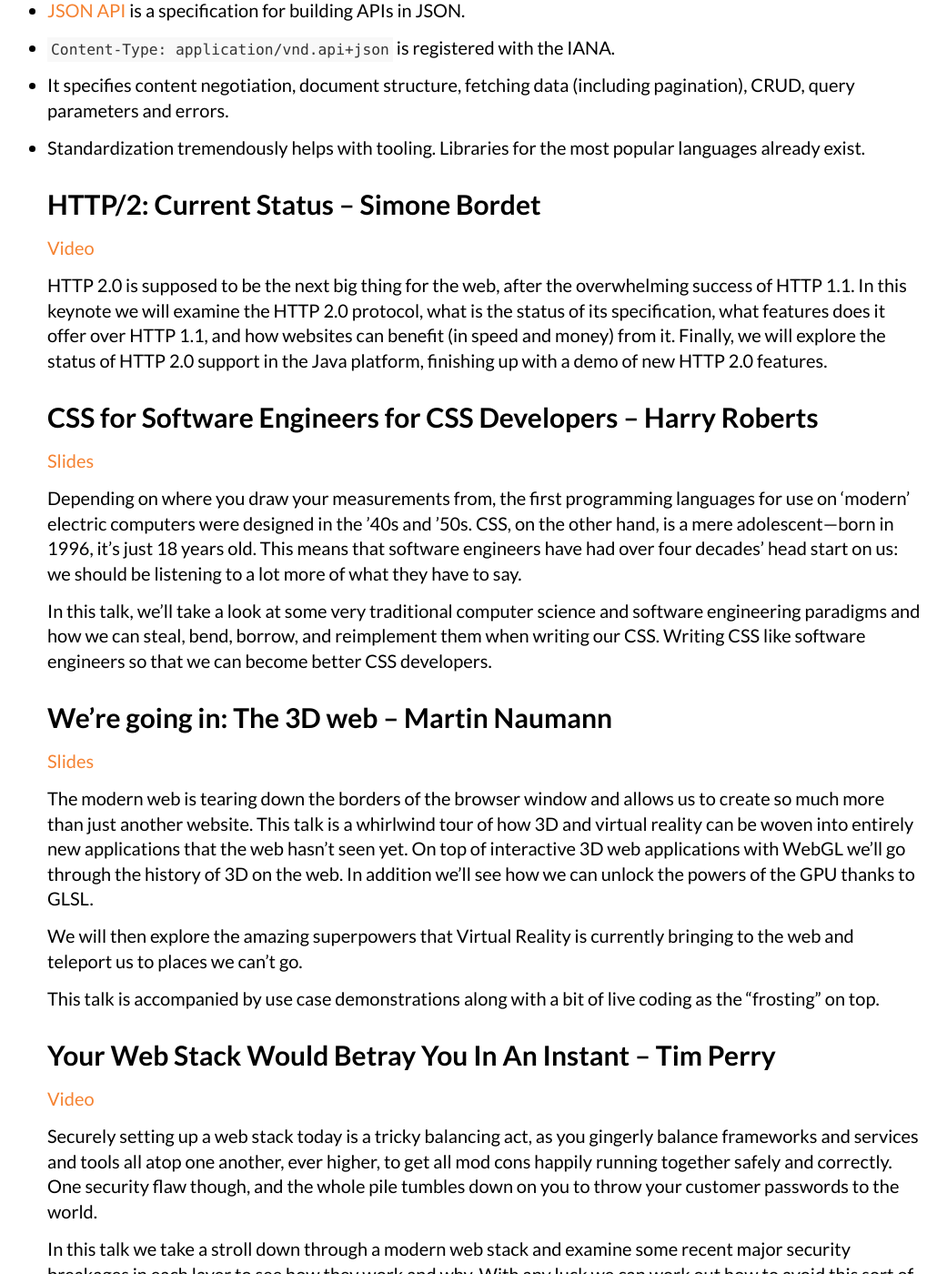
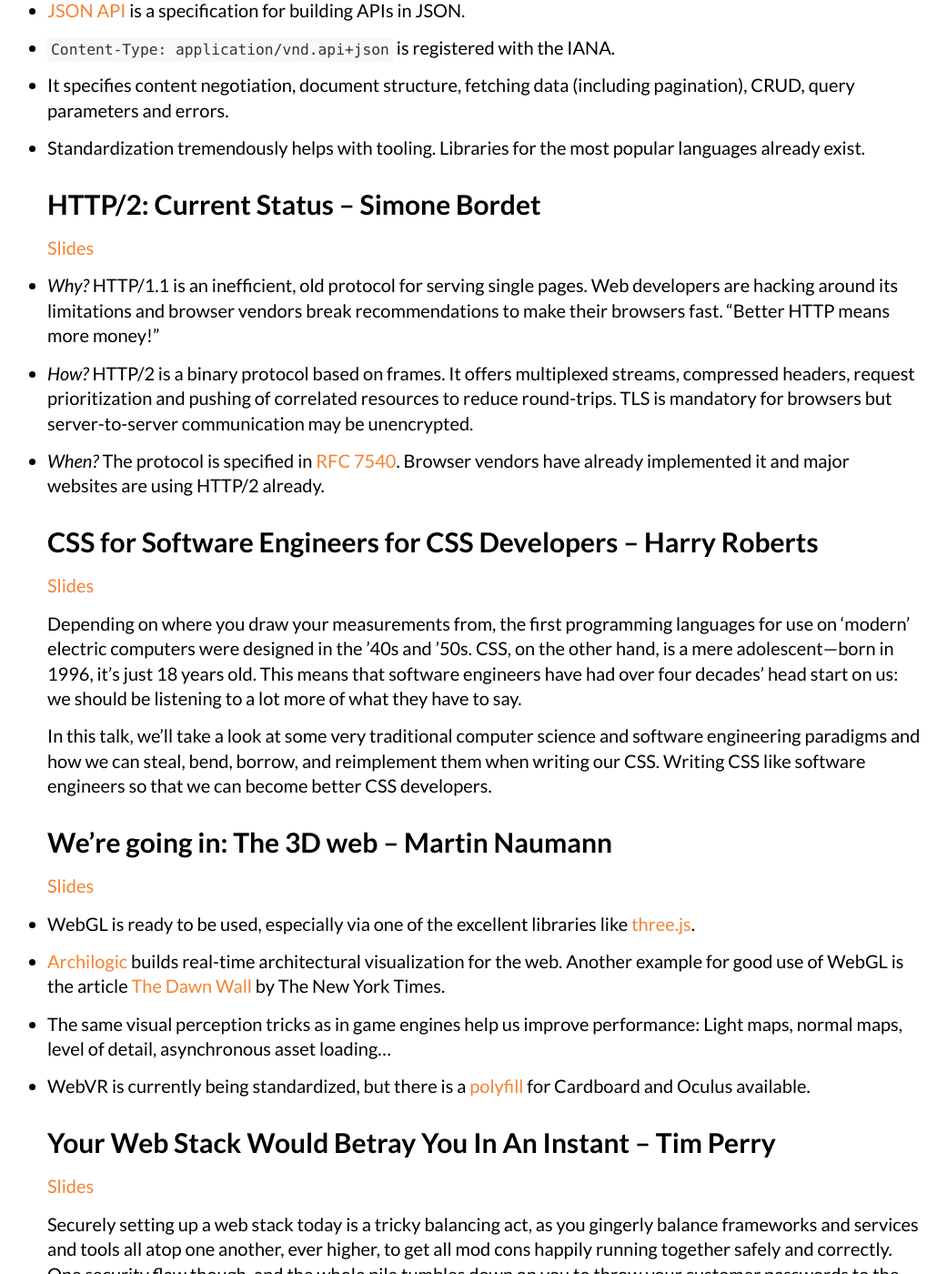
Before and after one commit to Lorti/manu.ninja, a Jekyll site: the page built from _posts/2016-02-09-notes-from-topconf-linz-2016.md, in a window 1280 px wide and 1400 px high, scrolled down 3206 px. Shown: the whole window at 91% size, without its empty margins (108-1149 px from the left). Built offline with Jekyll 4.4.1, drawn with Linux system fonts in a browser that asks for light colours; nearby versions of some CDN libraries; comment, search, counter and statistics services are not loaded.

Commit message:
only three left

```diff
--- a/_posts/2016-02-09-notes-from-topconf-linz-2016.md
+++ b/_posts/2016-02-09-notes-from-topconf-linz-2016.md
@@ -126,9 +126,13 @@
 
 ## HTTP/2: Current Status -- Simone Bordet
 
-[Video](https://www.youtube.com/watch?v=QpLtBftqM04)
+[Slides](http://de.slideshare.net/SimoneBordet/http2-and-java-current-status)
 
-HTTP 2.0 is supposed to be the next big thing for the web, after the overwhelming success of HTTP 1.1. In this keynote we will examine the HTTP 2.0 protocol, what is the status of its specification, what features does it offer over HTTP 1.1, and how websites can benefit (in speed and money) from it. Finally, we will explore the status of HTTP 2.0 support in the Java platform, finishing up with a demo of new HTTP 2.0 features.
+* _Why?_ HTTP/1.1 is an inefficient, old protocol for serving single pages. Web developers are hacking around its limitations and browser vendors break recommendations to make their browsers fast. "Better HTTP means more money!"
+
+* _How?_ HTTP/2 is a binary protocol based on frames. It offers multiplexed streams, compressed headers, request prioritization and pushing of correlated resources to reduce round-trips. TLS is mandatory for browsers but server-to-server communication may be unencrypted.
+
+* _When?_ The protocol is specified in [RFC 7540](https://tools.ietf.org/html/rfc7540). Browser vendors have already implemented it and major websites are using HTTP/2 already.
 
 
 
@@ -146,19 +150,19 @@
 
 [Slides](https://docs.google.com/presentation/d/1-v4bmNMN4jum0K5GtJRyldP4U9VZVrDH5BgU6ZW8g3I/)
 
-The modern web is tearing down the borders of the browser window and allows us to create so much more than just another website.
-This talk is a whirlwind tour of how 3D and virtual reality can be woven into entirely new applications that the web hasn’t seen yet. On top of interactive 3D web applications with WebGL we’ll go through the history of 3D on the web.
-In addition we’ll see how we can unlock the powers of the GPU thanks to GLSL.
+* WebGL is ready to be used, especially via one of the excellent libraries like [three.js](http://threejs.org/).
 
-We will then explore the amazing superpowers that Virtual Reality is currently bringing to the web and teleport us to places we can’t go.
+* [Archilogic](http://about.archilogic.com/) builds real-time architectural visualization for the web. Another example for good use of WebGL is the article [The Dawn Wall](http://www.nytimes.com/interactive/2015/01/09/sports/el-capitan-2d-image.html?_r=0) by The New York Times.
 
-This talk is accompanied by use case demonstrations along with a bit of live coding as the "frosting" on top.
+* The same visual perception tricks as in game engines help us improve performance: Light maps, normal maps, level of detail, asynchronous asset loading…
+
+* WebVR is currently being standardized, but there is a [polyfill](https://github.com/borismus/webvr-boilerplate) for Cardboard and Oculus available.
 
 
 
 ## Your Web Stack Would Betray You In An Instant -- Tim Perry
 
-[Video](https://www.youtube.com/watch?v=CDX_oVahNV0)
+[Slides](http://pimterry.github.io/Your-Web-Stack-Would-Betray-You-In-An-Instant)
 
 Securely setting up a web stack today is a tricky balancing act, as you gingerly balance frameworks and services and tools all atop one another, ever higher, to get all mod cons happily running together safely and correctly. One security flaw though, and the whole pile tumbles down on you to throw your customer passwords to the world.
 
```
